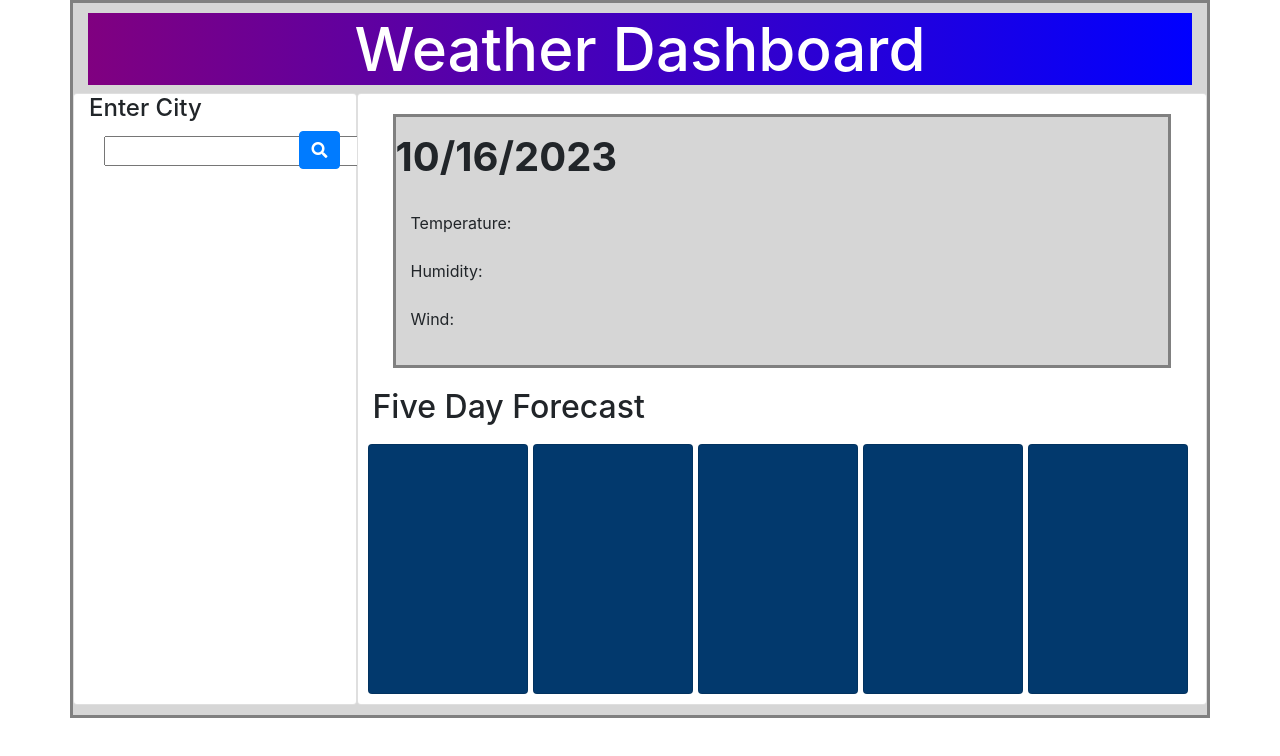
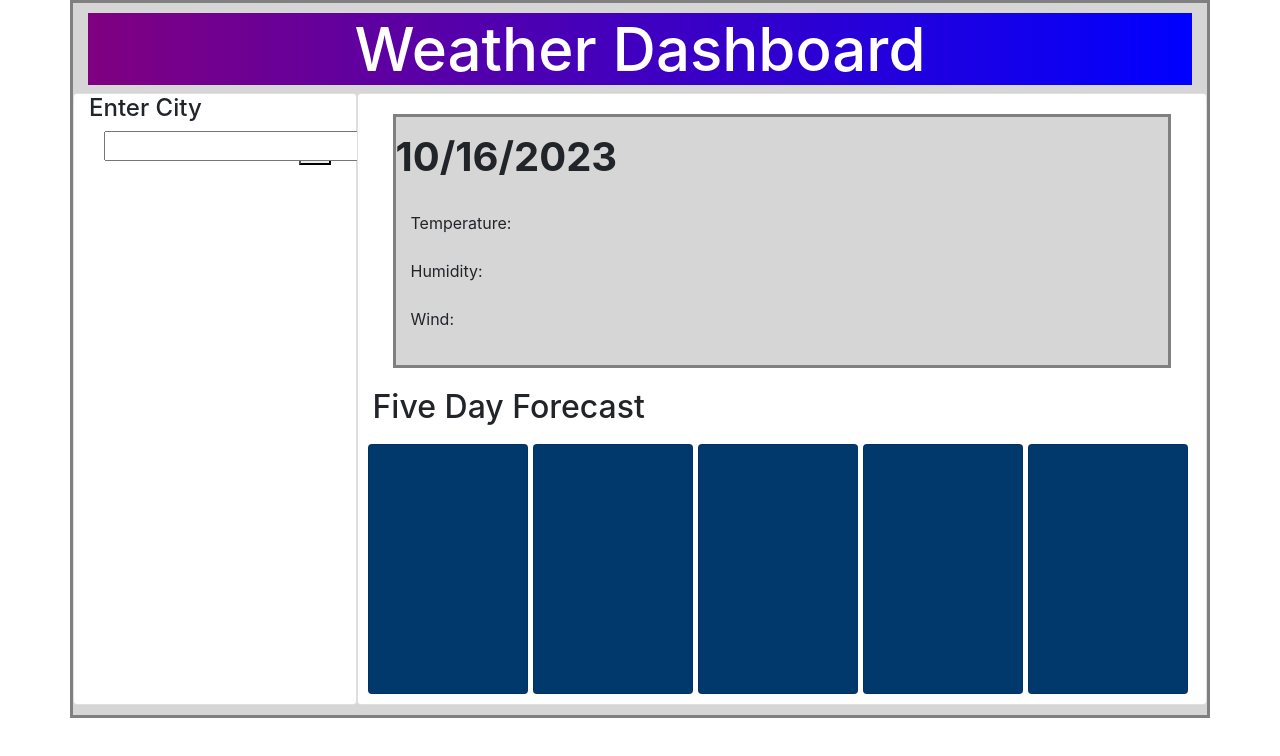
Before and after one commit to mrsargent00/Weather, a plain HTML site: page index.html in a window 1280 px wide. Drawn offline with nearby package versions, Linux system fonts and the light colour scheme.

Commit message:
Attempt 3 with error finding

```diff
--- a/assets/style.css
+++ b/assets/style.css
@@ -10,12 +10,12 @@
   * {
     box-sizing: border-box;
   }
-
   .container {
     border: 3px solid grey;
     padding: 10px 30px;
     background-color: rgb(214, 214, 214);
   }
+
 
   body {
     background-color: rgb(214, 214, 214);
--- a/index.html
+++ b/index.html
@@ -37,9 +37,8 @@
                   </div>
                   <button
                     id="searchCity"
-                    type="submit"
-                    class="btn btn-primary col-2"
-                  >
+                    type="submit">
+                    <class="btn btn-primary col-2">
                     <i class="fas fa-search"></i>
                   </button>
                 </form>
```
